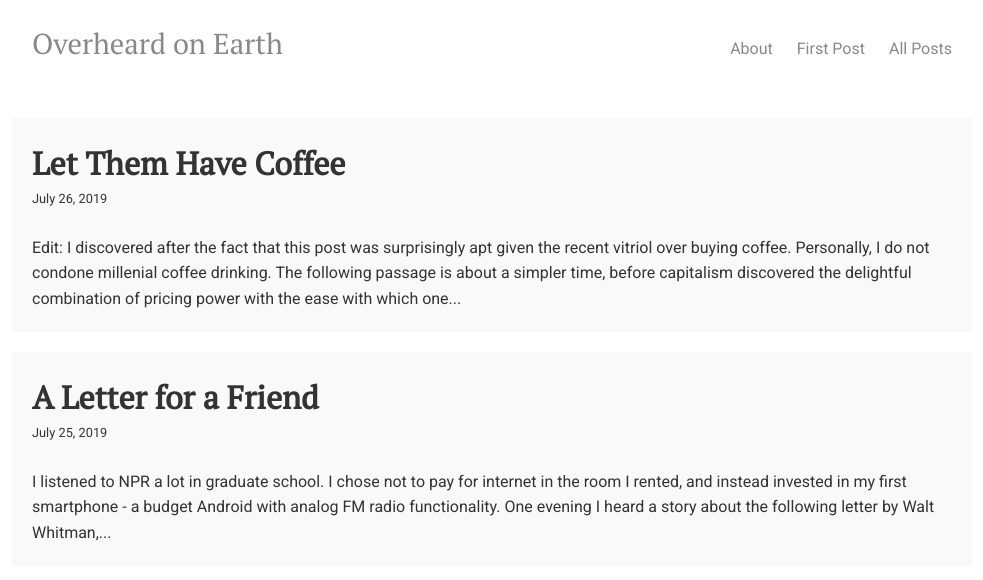
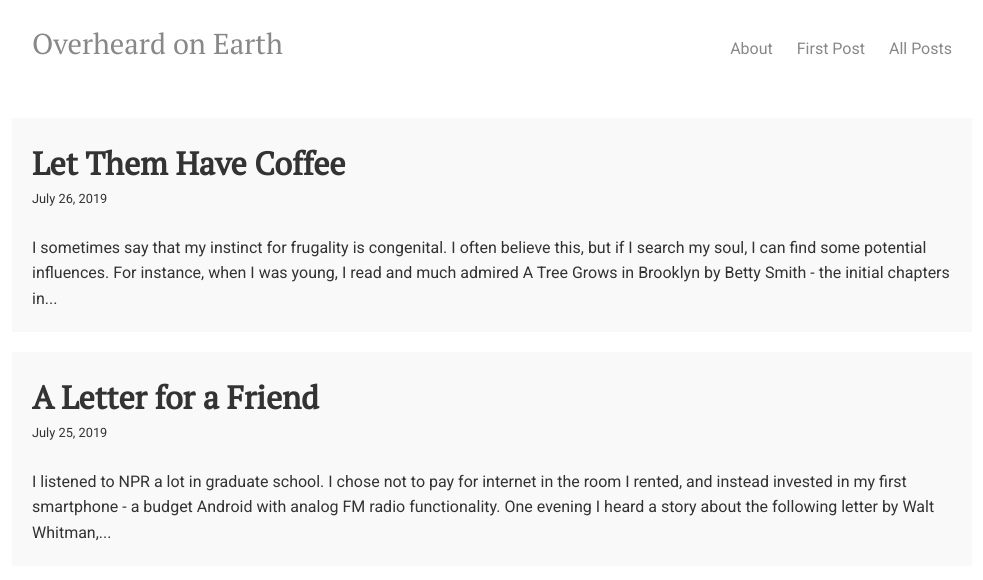
Before and after one commit to overheardonearth/overheardonearth.github.io, a Jekyll site: the page built from index.html, in a window 1280 px wide. Shown: the top 580 px of the page, without its empty margins (148-1131 px from the left). Built offline with Jekyll 4.4.1, drawn with Linux system fonts in a browser that asks for light colours; comment, search, counter and statistics services are not loaded.

Commit message:
Update 2019-07-26-let-them-have-coffee.html

```diff
--- a/_posts/2019-07-26-let-them-have-coffee.html
+++ b/_posts/2019-07-26-let-them-have-coffee.html
@@ -5,19 +5,10 @@ date: 2019-07-26
 title: Let Them Have Coffee
 ---
 
-
-<p>
-  Edit: I discovered after the fact that this post was surprisingly apt given the recent <a href="https://www.eater.com/2019/6/11/18661768/suze-orman-coffee-latte-myth-millennial-personal-finance-tips">vitriol</a> over <a href="https://www.theatlantic.com/health/archive/2019/07/coffee-financial-advice/594244/">buying coffee</a>.
-
-  Personally, I do not condone millenial coffee drinking. The following passage is about a simpler time, before capitalism discovered the delightful combination of pricing power with the ease with which one takes money from young people.
-
-<hr>
-
-<p>
 I sometimes say that my instinct for frugality is congenital. I often believe this, but if I search my soul, I can find some potential influences.
 
 <p>
-For instance, when I was young, I read and much admired A Tree Grows in Brooklyn by Betty Smith - the initial chapters in particular, which quietly discuss the means by which a young family survived in early 20th century New York on nickels and dimes. To this day, it is still the story I associate with economy. Other pieces of media are contaminated with the connotations of poverty or extremism; A Tree Grows in Brooklyn is simply about getting by on very little.
+  For instance, when I was young, I read and much admired <i>A Tree Grows in Brooklyn</i> by Betty Smith - the initial chapters in particular, which quietly discuss the means by which a young family survived in early 20th century New York on nickels and dimes. To this day, it is still the story I associate with economy. Other pieces of media are contaminated with the connotations of poverty or extremism; <i>A Tree Grows in Brooklyn</i> is simply about getting by on very little.
 
 <p>
 The following passage is one of my favorite references to embed in conversation. Francie, the protagonist, is a young girl at the time.
@@ -34,3 +25,9 @@ Mama had two sisters, Sissy and Evy, who came to the flat often. Every time they
 <p>
 Mama explained: "Francie is entitled to one cup each meal like the rest. If it makes her feel better to throw it way rather than to drink it, all right. I think it's good that people like us can waste something once in a while and get the feeling of how it would be to have lots of money and not have to worry about scrounging."
 </div>
+
+
+
+  Edit: I discovered after the fact that this post was surprisingly apt given the recent <a href="https://www.eater.com/2019/6/11/18661768/suze-orman-coffee-latte-myth-millennial-personal-finance-tips">vitriol</a> over <a href="https://www.theatlantic.com/health/archive/2019/07/coffee-financial-advice/594244/">buying coffee</a>.
+
+I am not (heavy handedly) condoning millenial coffee drinking. The above passage is about a simpler time, before capitalism discovered the delightful combination of pricing power with the ease with which one takes money from young people.
```
